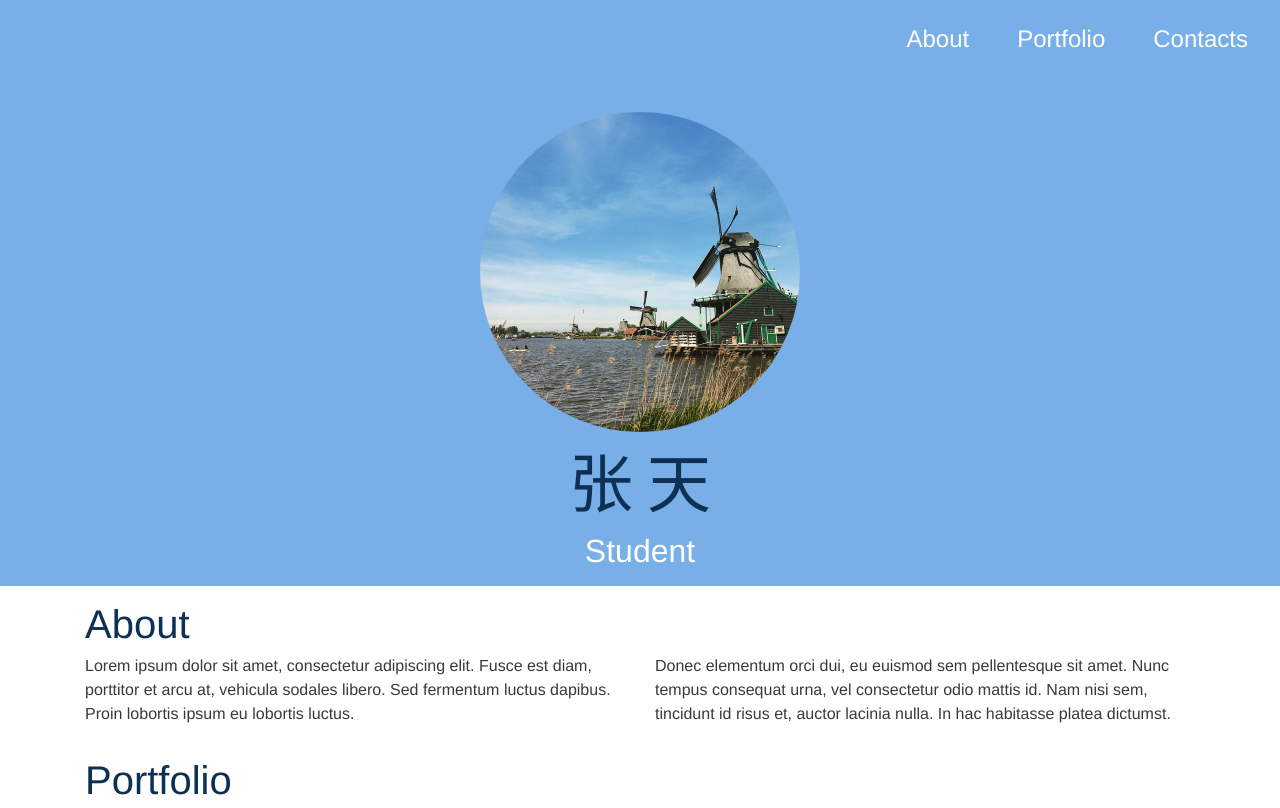
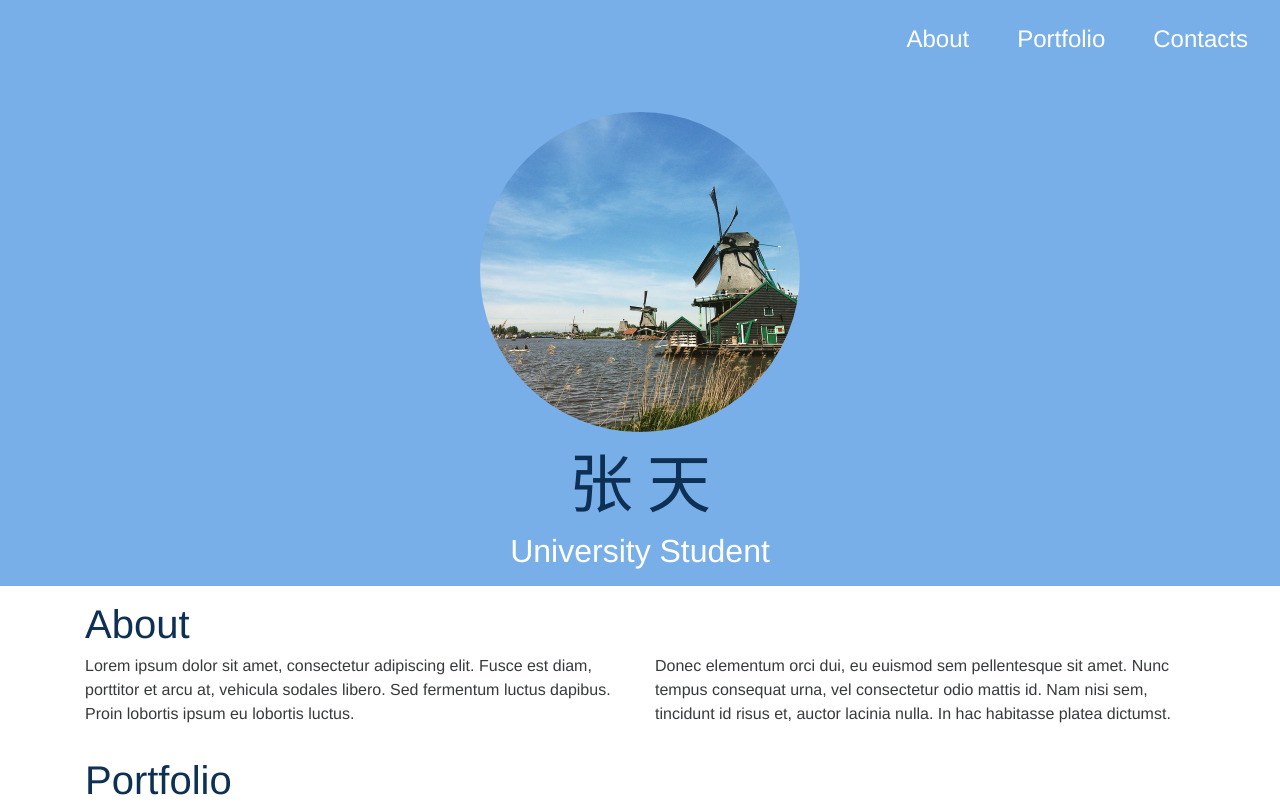
Before and after one commit to skyshu/My-home, a Jekyll site: the page built from index.md, in a window 1280 px wide and 1400 px high. Shown: the top 808 px of the window. Built offline with Jekyll 4.4.1, drawn with Linux system fonts in a browser that asks for light colours; nearby versions of some CDN libraries; our own code applies the rules of GitHub Pages for plain Markdown files; grey boxes are pictures that could not be loaded.

Commit message:
Update _config.yml

```diff
--- a/_config.yml
+++ b/_config.yml
@@ -3,7 +3,7 @@
 title: Clean portfolio theme for Jekyll powered by Bootstrap 4.
 email: skyshu@yeah.net
 brand: 张 天
-headline: Student
+headline: University Student
 description: > # this means to ignore newlines until "baseurl:"
   New Site
 baseurl: "" # the subpath of your site, e.g. /blog
@@ -18,7 +18,7 @@ snapwidget: 247552
 
 # Contacts
 email: skyshu@yeah.net
-WeChat: petite_sky
+phone: petite_sky
 
 # Tracking
 googleAnalitycsID: UA-83933844-1
```
